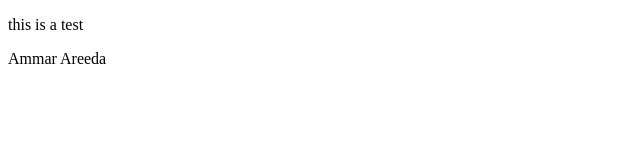
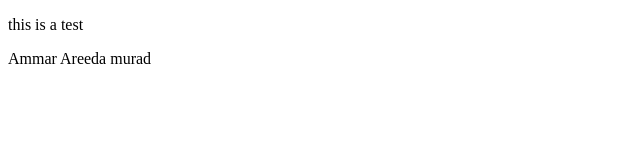
Before and after one commit to HopeGroup/Hope, a plain HTML site: page index.html in a window 1280 px wide. Shown: the full height of the page, 0-640 px from the left. Drawn offline with Linux system fonts and the light colour scheme.

Commit message:
added name

```diff
--- a/index.html
+++ b/index.html
@@ -9,7 +9,7 @@
 <body>
     <p>this is a test</p>
     Ammar Areeda
-
+    murad
 
 </body>
 </html>
```
